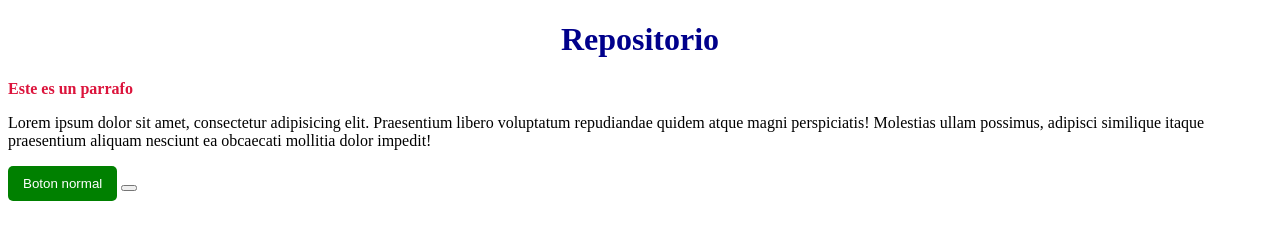
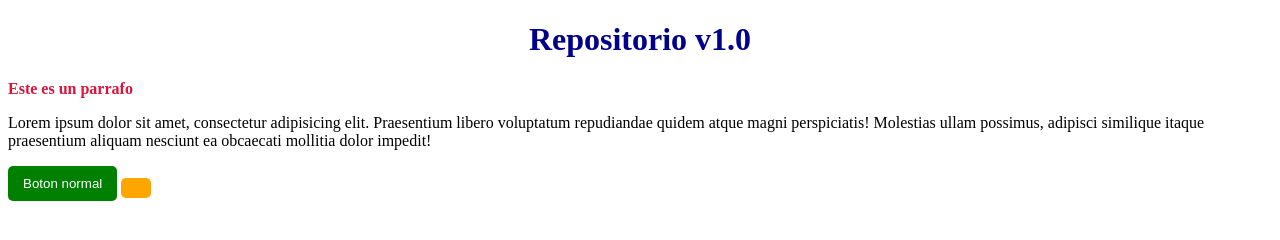
Before and after one commit to victor11rc/repositorio, a plain HTML site: page index.html in a window 1280 px wide. Drawn offline with Linux system fonts and the light colour scheme.

Commit message:
V0.01 - basico

```diff
--- a/index.html
+++ b/index.html
@@ -7,10 +7,10 @@
     <link rel="stylesheet" href="style.css">
 </head>
 <body>
-    <h1 id="titulo-principal">Repositorio</h1>
+    <h1 id="titulo-principal">Repositorio v1.0</h1>
     <p class="texto-destacado">Este es un parrafo</p>
     <p>Lorem ipsum dolor sit amet, consectetur adipisicing elit. Praesentium libero voluptatum repudiandae quidem atque magni perspiciatis! Molestias ullam possimus, adipisci similique itaque praesentium aliquam nesciunt ea obcaecati mollitia dolor impedit!</p>
     <button class="btn">Boton normal</button>
-    <button class="btn-especial"></button>
+    <button class="btn especial"></button>
 </body>
 </html>
```
